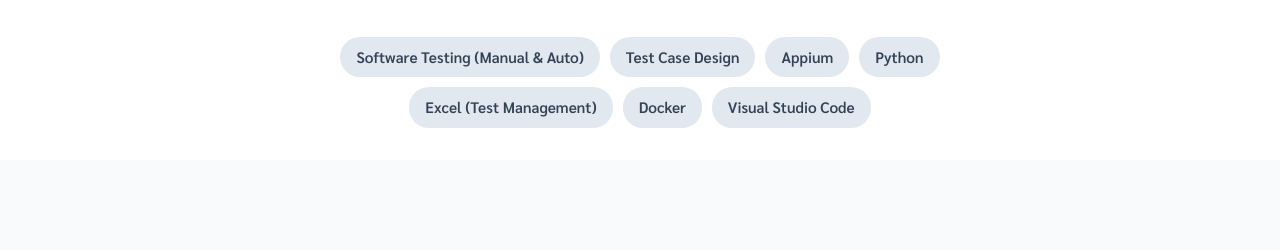
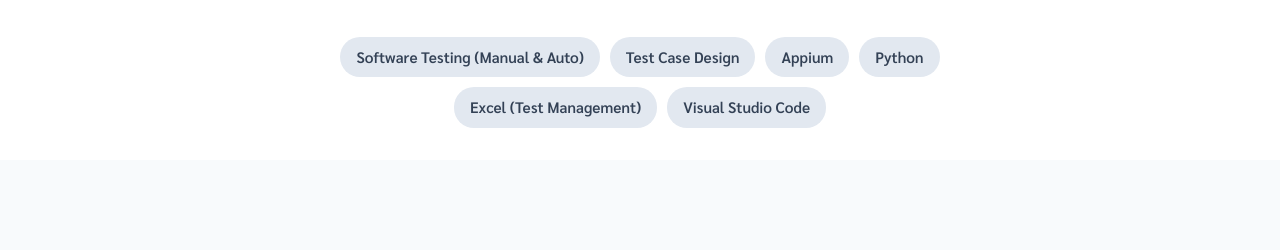
Before and after one commit to timeyn0/timeyn0.github.io, a plain HTML site: page index.html in a window 1280 px wide. Shown: the part 526-776 px from the top of the page. Drawn offline with Linux system fonts and the light colour scheme.

Commit message:
Update index.html

```diff
--- a/index.html
+++ b/index.html
@@ -233,7 +233,6 @@
                     <span class="skill-tag">Appium</span>
                     <span class="skill-tag">Python</span>
                     <span class="skill-tag">Excel (Test Management)</span>
-                    <span class="skill-tag">Docker</span>
                     <span class="skill-tag">Visual Studio Code</span>
                 </div>
             </div>
```
